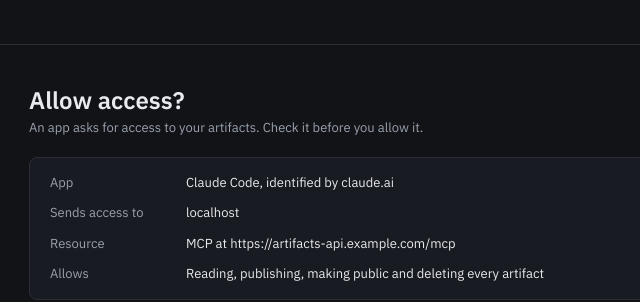
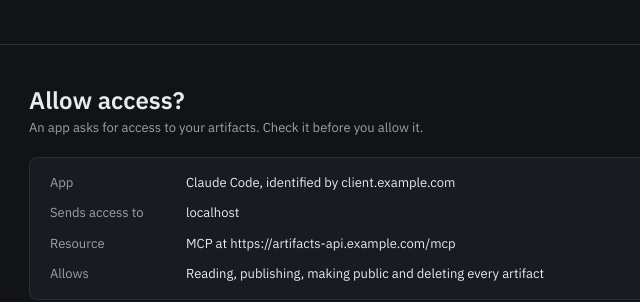
Before and after one commit to shuymn/artifacts, a website: page docs/gallery/reference/consent.html in a window 1280 px wide. Shown: the top 302 px of the page, 251-891 px from the left. Drawn offline with Linux system fonts and the light colour scheme.

Commit message:
docs(gallery): use a placeholder client domain

```diff
--- a/docs/gallery/reference/consent.html
+++ b/docs/gallery/reference/consent.html
@@ -37,7 +37,7 @@
       <dl class="info">
         <div class="info-row">
           <dt>App</dt>
-          <dd>Claude Code, identified by claude.ai</dd>
+          <dd>Claude Code, identified by client.example.com</dd>
         </div>
         <div class="info-row">
           <dt>Sends access to</dt>
```
Also changed, not shown: 1 other file.
